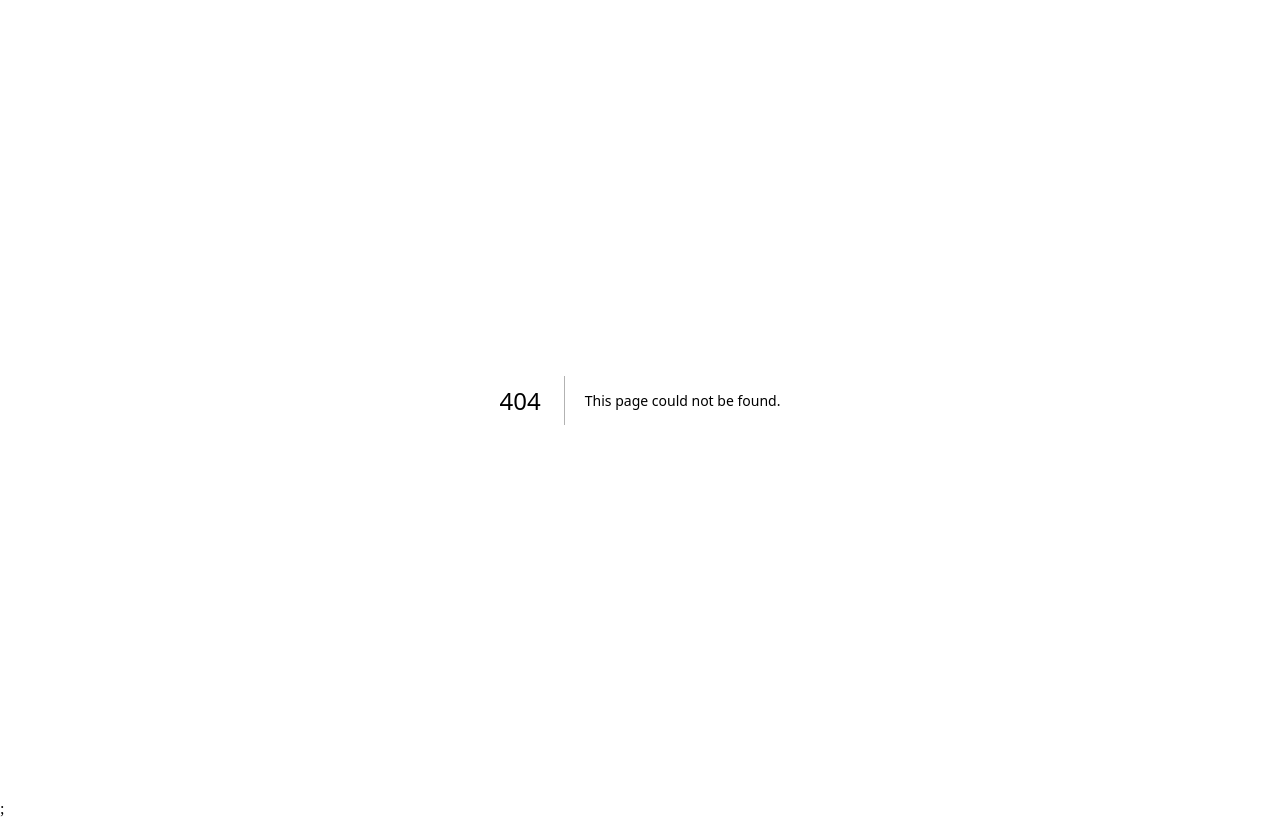
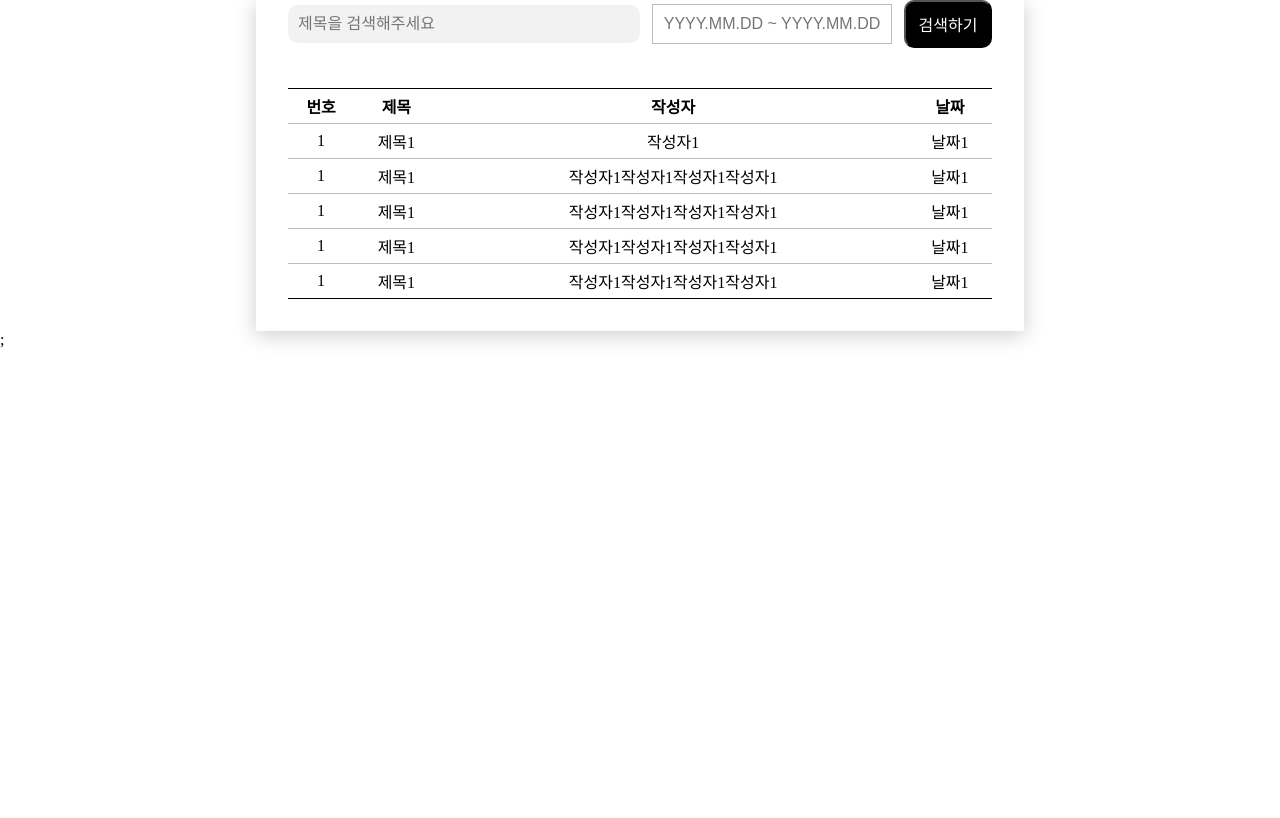
Before and after one commit to RAON0601/free-board, a Next.js app: page /boards in a window 1280 px wide. Before the commit this address had no page. Built offline with nearby package versions, Linux system fonts and the light colour scheme.

Commit message:
게시글 목록 UI 구현

```diff
--- a/src/components/boards/detail/detail.style.js
+++ b/src/components/boards/detail/detail.style.js
@@ -3,7 +3,7 @@ import styled from "@emotion/styled";
 export const BoardDetail = styled.section`
   box-sizing: border-box;
   width: 50vw;
-  min-width: 700px;
+  min-width: 768px;
   margin: 0 auto;
   padding: 0 32px 32px 32px;
   box-shadow: 0px 4px 20px rgba(0, 0, 0, 0.2);
--- /dev/null
+++ b/src/components/boards/list/list.container.js
@@ -0,0 +1,5 @@
+import BoardListUI from "./list.presenter";
+
+export default function BoardList() {
+  return <BoardListUI />;
+}
--- /dev/null
+++ b/src/components/boards/list/list.presenter.js
@@ -0,0 +1,67 @@
+import { Input } from "@/components/commons/form/input.style";
+import {
+  BoardListContainer,
+  DateInput,
+  SearchButton,
+  SearchInput,
+  SearchSection,
+  Table,
+  Thead,
+  Tbody,
+  Th,
+  Td,
+  Tr,
+} from "./list.style";
+
+export default function BoardListUI() {
+  return (
+    <BoardListContainer>
+      <SearchSection>
+        <SearchInput placeholder="제목을 검색해주세요" />
+        <DateInput placeholder="YYYY.MM.DD ~ YYYY.MM.DD" />
+        <SearchButton>검색하기</SearchButton>
+      </SearchSection>
+
+      <Table>
+        <Thead>
+          <Th>번호</Th>
+          <Th>제목</Th>
+          <Th>작성자</Th>
+          <Th>날짜</Th>
+        </Thead>
+        <Tbody>
+          <Tr>
+            <Td>1</Td>
+            <Td>제목1</Td>
+            <Td>작성자1</Td>
+            <Td>날짜1</Td>
+          </Tr>
+          <Tr>
+            <Td>1</Td>
+            <Td>제목1</Td>
+            <Td>작성자1작성자1작성자1작성자1</Td>
+            <Td>날짜1</Td>
+          </Tr>
+          <Tr>
+            <Td>1</Td>
+            <Td>제목1</Td>
+            <Td>작성자1작성자1작성자1작성자1</Td>
+            <Td>날짜1</Td>
+          </Tr>
+          <Tr>
+            <Td>1</Td>
+            <Td>제목1</Td>
+            <Td>작성자1작성자1작성자1작성자1</Td>
+            <Td>날짜1</Td>
+          </Tr>
+          <Tr>
+            <Td>1</Td>
+            <Td>제목1</Td>
+            <Td>작성자1작성자1작성자1작성자1</Td>
+            <Td>날짜1</Td>
+          </Tr>
+        </Tbody>
+      </Table>
+    </BoardListContainer>
+  );
+}
--- /dev/null
+++ b/src/components/boards/list/list.style.js
@@ -0,0 +1,82 @@
+import styled from "@emotion/styled";
+
+export const BoardListContainer = styled.section`
+  box-sizing: border-box;
+  width: 50vw;
+  min-width: 768px;
+  margin: 0 auto;
+  padding: 0 32px 32px 32px;
+  box-shadow: 0px 4px 20px rgba(0, 0, 0, 0.2);
+
+  display: flex;
+  flex-direction: column;
+  align-items: center;
+`;
+
+export const SearchSection = styled.div`
+  width: 100%;
+  display: flex;
+  flex-direction: row;
+  align-items: center;
+  justify-content: space-between;
+  margin-bottom: 40px;
+`;
+
+export const SearchInput = styled.input`
+  width: 100%;
+  min-width: 350px;
+  font-size: 16px;
+  padding: 10px;
+  background-color: #f2f2f2;
+  border-radius: 10px;
+  border: none;
+  outline: none;
+`;
+
+export const DateInput = styled.input`
+  min-width: 240px;
+  font-size: 16px;
+  text-align: center;
+  padding: 10px;
+  color: #bdbdbd;
+  border: 1px solid #bdbdbd;
+  outline: none;
+  margin: 0 12px;
+`;
+
+export const SearchButton = styled.button`
+  background-color: black;
+  min-width: 88px;
+  color: white;
+  font-size: 16px;
+  padding: 10px;
+  border-radius: 10px;
+`;
+
+export const Table = styled.table`
+  width: 100%;
+  border-top: 1px solid black;
+  border-bottom: 1px solid black;
+  border-collapse: collapse;
+`;
+
+export const Thead = styled.thead`
+  border-bottom: 1px solid #bdbdbd;
+`;
+
+export const Tbody = styled.tbody``;
+
+export const Th = styled.th`
+  padding: 5px 0;
+`;
+
+export const Tr = styled.tr`
+  &:not(:last-child) {
+    border-bottom: 1px solid #bdbdbd;
+  }
+`;
+
+export const Td = styled.td`
+  padding: 5px 0;
+  text-align: center;
+`;
--- a/src/components/commons/button.style.js
+++ b/src/components/commons/button.style.js
@@ -18,7 +18,8 @@ export const ButtonYellow = styled.button`
 `;
 
 export const CreateBoardButton = styled.button`
-  background-color: ${({ backgroundColor }) => backgroundColor ?? "#ffd600"};
+  background-color: ${({ backgroundColor }) => backgroundColor ?? "white"};
+  color: ${({ color }) => color ?? "black"};
   font-size: 16px;
   font-weight: 600;
   padding: 14px 60px;
--- a/src/components/commons/form/form.style.js
+++ b/src/components/commons/form/form.style.js
@@ -3,7 +3,7 @@ import styled from "@emotion/styled";
 export const Form = styled.form`
   box-sizing: border-box;
   width: 50vw;
-  min-width: 700px;
+  min-width: 768px;
   margin: 0 auto;
   padding: 0 32px 32px 32px;
   box-shadow: 0px 4px 20px rgba(0, 0, 0, 0.2);
--- /dev/null
+++ b/src/pages/boards/index.js
@@ -0,0 +1,5 @@
+import BoardList from "@/components/boards/list/list.container";
+
+export default function BoardListPage() {
+  return <BoardList />;
+}
```
Also changed, not shown: src/components/boards/list/list.queries.js (added).
